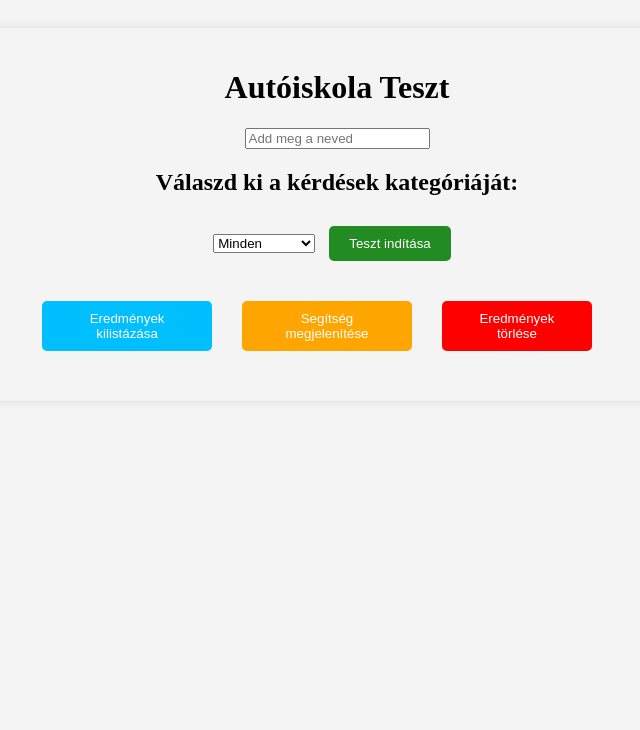
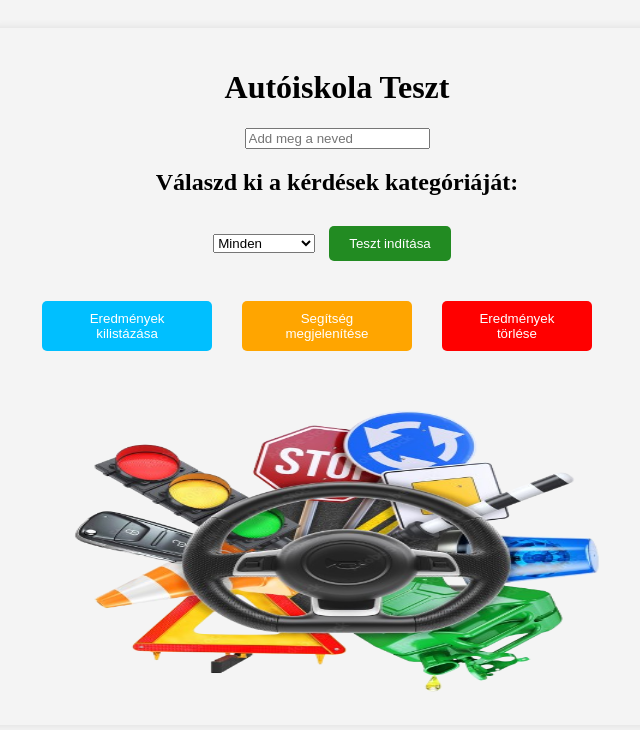
Before and after one commit to topertz/Driving_School, a plain HTML site: page index.html in a window 1280 px wide. Shown: the whole page, without its empty margins (303-943 px from the left). Drawn offline with nearby package versions, Linux system fonts and the light colour scheme.

Commit message:
Update index.html

```diff
--- a/index.html
+++ b/index.html
@@ -49,9 +49,9 @@
             <button id="restart" style="display: none; background-color: orangered;">Újraindítás</button>
             <button id="backButton" style="display: none; background-color: darkred;" onclick="BackToHomePage();">Visszalépés a főoldalra</button>
         </div>
-        <!--<div class="image-container">
+        <div class="image-container">
             <img src="images/logo.png" id="image" alt="Autósiskola logó" width="600px" height="300px">
-        </div> -->
+        </div>
     </div>
     <script src="script.js"></script>
 </body>
```
